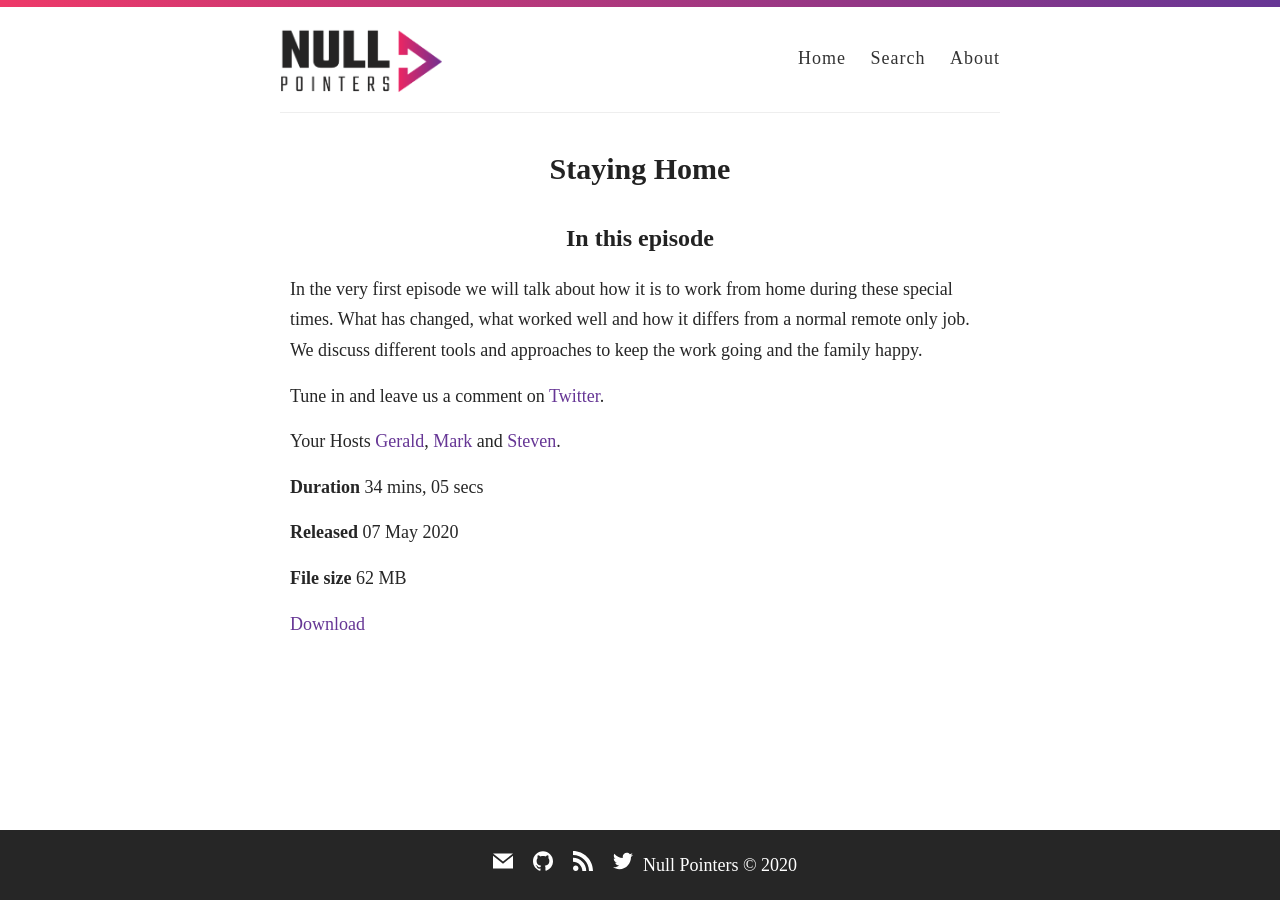
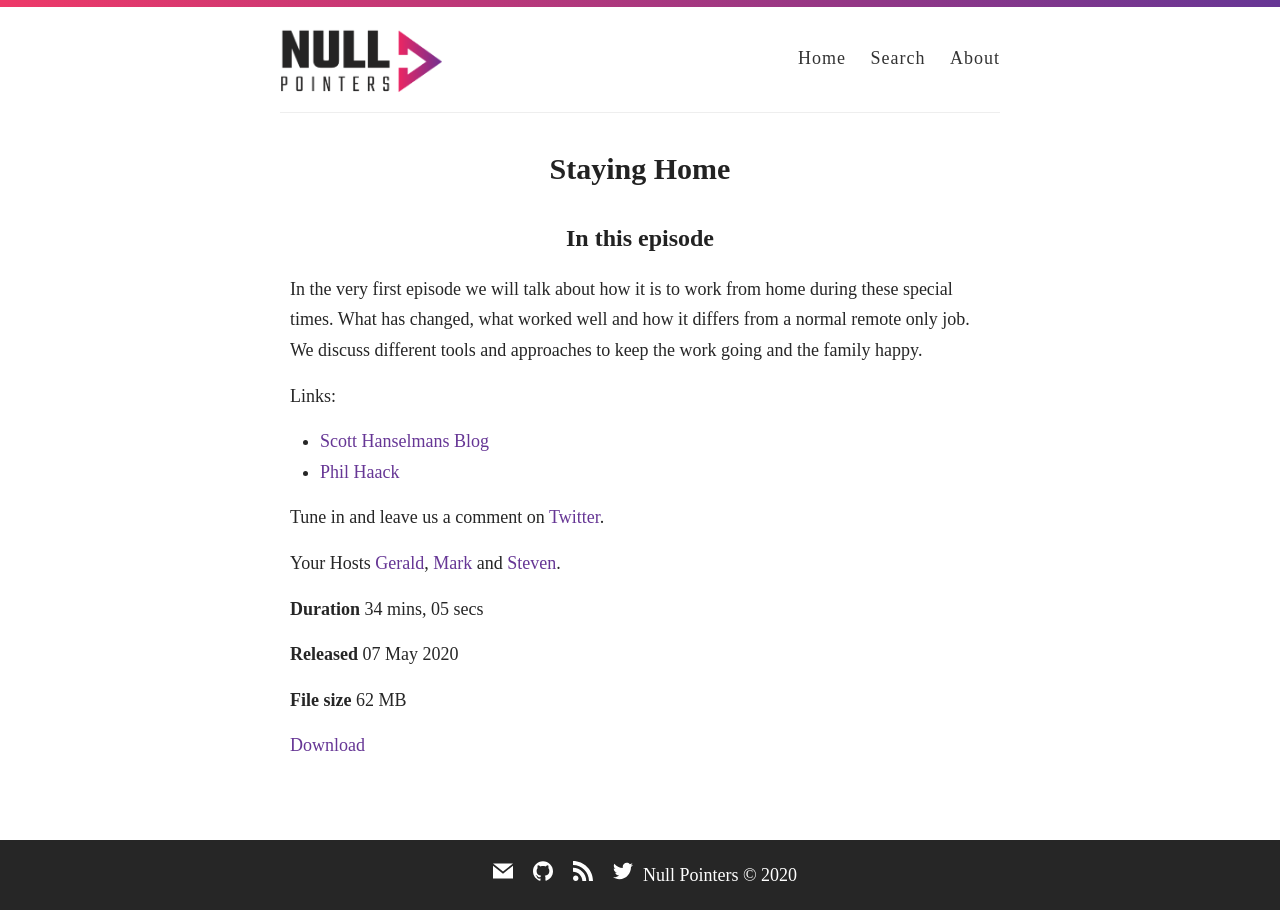
Before and after one commit to nullpointersio/website, a Jekyll site: the page built from _posts/2020-05-07-corona.markdown, in a window 1280 px wide. Built offline with Jekyll 4.4.1, drawn with Linux system fonts in a browser that asks for light colours; some web fonts are replaced.

Commit message:
Add links to the show notes

```diff
--- a/_posts/2020-05-07-corona.markdown
+++ b/_posts/2020-05-07-corona.markdown
@@ -25,6 +25,10 @@ block: 			"no" # means is shown in iTunes
 
 In the very first episode we will talk about how it is to work from home during these special times. What has changed, what worked well and how it differs from a normal remote only job. We discuss different tools and approaches to keep the work going and the family happy.
 
+Links:
+* [Scott Hanselmans Blog](https://www.hanselman.com/blog/QuarantineWorkIsNotRemoteWork.aspx)
+* [Phil Haack](https://haacked.com/archive/2020/03/03/how-to-work-from-home/)
+
 Tune in and leave us a comment on [Twitter](https://twitter.com/nullpointersio).
 
 Your Hosts [Gerald](https://twitter.com/jfversluis), [Mark](https://twitter.com/mallibone) and [Steven](https://twitter.com/devnl).
```
